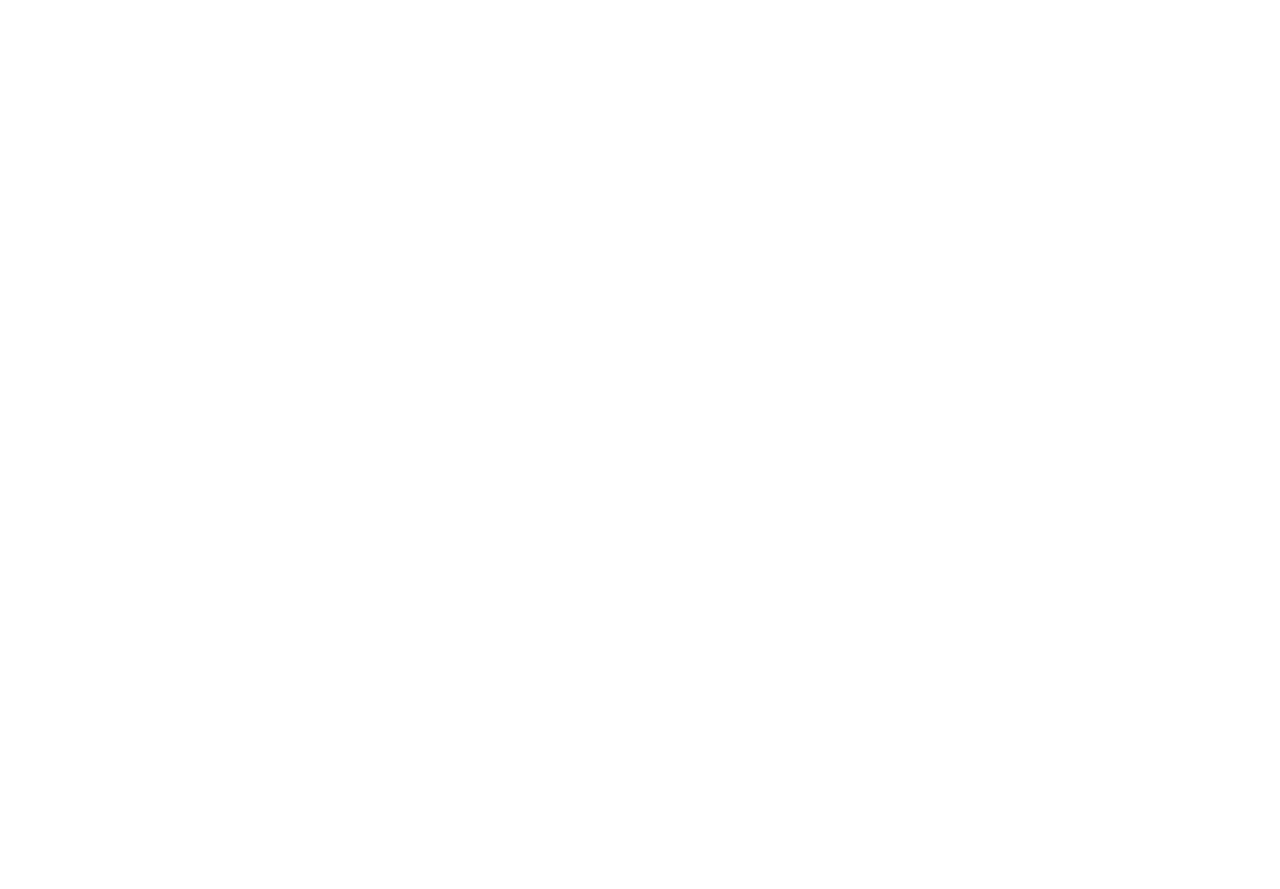
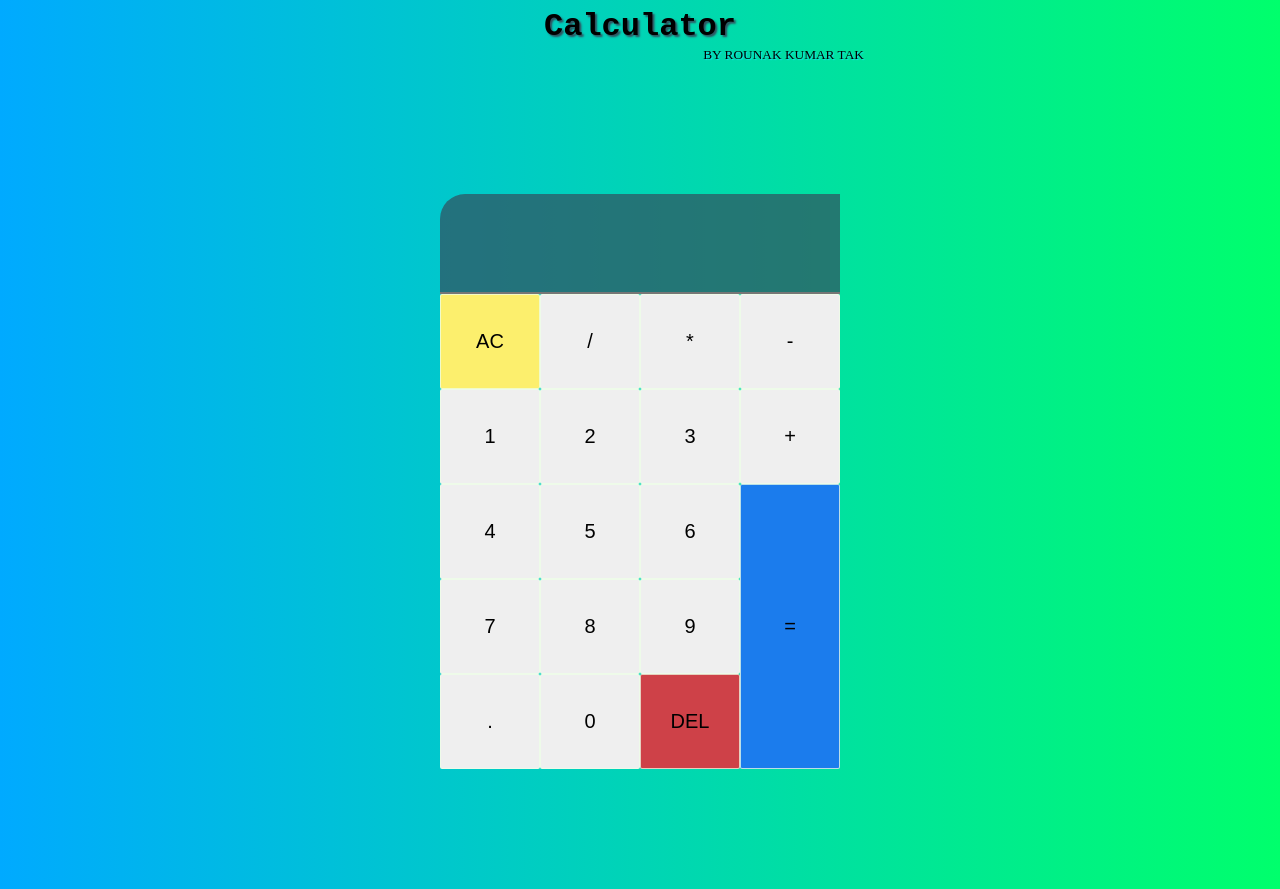
Before and after one commit to Rktak/calculator, a plain HTML site: page index.html in a window 1280 px wide. Before the commit the page ends 800 px from the top, so only its background shows below. Drawn offline with Linux system fonts and the light colour scheme.

Commit message:
Calculator is complete

```diff
--- a/index.html
+++ b/index.html
@@ -6,9 +6,44 @@
     <meta name="viewport" content="width=device-width, initial-scale=1.0">
     <link rel="shortcut icon" href="./Calculator_5122x.png">
     <link rel="stylesheet" href="./styles/style.css">
+    <!-- <script scr="./js/index.js" defer></script> -->
     <title>Calculator</title>
 </head>
 <body>
+    <div class="heading">
+        <h1 class="heading-center">Calculator</h1>
+        <small class="creator">BY ROUNAK KUMAR TAK</small>
+    </div>
+    <br>
 
+    <div class="calculator-grid" class="calculator">
+         <div class="output">
+
+            <input type="text" class="main-string" id="screen">
+
+            </input>
+         </div>
+
+         <button  class="alert">AC</button>
+         <button >/</button>
+         <button >*</button>
+         <button >-</button>
+         <button >1</button>
+         <button >2</button>
+         <button >3</button>
+         <button >+</button>
+         <button >4</button>
+         <button >5</button>
+         <button>6</button>
+         <button class="three-col" >=</button>
+         <button >7</button>
+         <button >8</button>
+         <button >9</button>
+         <button >.</button>
+         <button >0</button>
+         <button class="danger" >DEL</button>
+    </div>
+
+    <script src="./js/index.js"></script>
 </body>
 </html>
--- a/js/index.js
+++ b/js/index.js
@@ -0,0 +1,29 @@
+
+
+let screen = document.getElementById('screen');
+buttons = document.querySelectorAll('button');
+let screenValue = '';
+for (item of buttons) {
+    item.addEventListener('click', (e) => {
+        buttonText = e.target.innerText;
+        console.log('Button text is ', buttonText);
+
+        if (buttonText == 'AC') {
+            screenValue = "";
+            screen.value = screenValue;
+        }
+        else if (buttonText == '=') {
+            screen.value = eval(screenValue);
+            screenValue=screen.value;
+        }
+        else if(buttonText == 'DEL'){
+            screenValue=screenValue.slice(0,-1);
+            screen.value=screenValue;
+        }
+        else {
+            screenValue += buttonText;
+            screen.value = screenValue;
+        }
+
+    })
+}
--- a/styles/style.css
+++ b/styles/style.css
@@ -0,0 +1,89 @@
+body{
+    background:linear-gradient(to right,#00AAFF,#00FF6C);
+}
+
+
+.heading{
+    position:sticky;
+}
+
+
+.heading-center{
+    position: relative;
+    text-align: center;
+    padding-bottom: 0px;
+    margin:0px;
+    font-family: 'Courier New', Courier, monospace;
+    font-weight: bold;
+    text-shadow: 2px 2px 2px #324f5e;
+}
+.creator{
+    position: relative;
+    padding-left: 55%;
+    padding-bottom: 10px;
+    margin:0px;
+    text-shadow: 1px 1px 1px #15e2e9;
+}
+
+.calculator-grid{
+    display: grid;
+    justify-content: center;
+    align-content: center;
+    min-height: 100vh;
+    grid-template-columns: repeat(4,100px);
+    grid-template-rows: minmax(100px,auto) repeat(5,95px);
+}
+
+.calculator-grid >button{
+    font-size: 20px;
+    cursor: pointer;
+    border:1px solid rgb(238, 255, 231,.75);
+    border-radius: 2px;
+    font-style: normal black;
+    outline:none;
+}
+.calculator-grid > button:hover{
+    /* background-color: whitesmoke; */
+    border-radius: 7px;
+    color: #324f5e;
+
+}
+
+.output{
+    grid-column: 1/-1;
+    display:flex;
+}
+
+.three-col{
+    grid-column: 4;
+    grid-row: 4/7;
+    background-color: #1b7ced;
+}
+.alert{
+    background-color: #fcef6d;
+}
+.danger{
+    background-color: #ce4148;
+}
+
+.upper-string{
+    color:whitesmoke;
+    font-size: 20px;
+}
+.main-string{
+    background-color: #324f5eb4;
+
+    width:500px;
+    text-align: end;
+
+    color: white;
+    font-size:30px;
+    border-top: #324f5e;
+    border-right: #324f5e;
+    border-left: #324f5e;
+    border-top-left-radius: 25px;
+
+}
+.main-string > input:hover{
+    border-spacing: 0px;
+}
```
